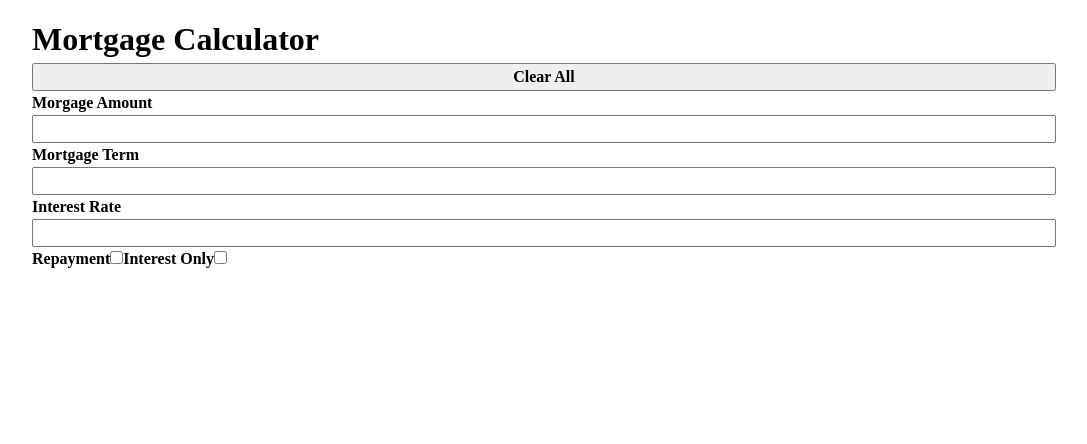
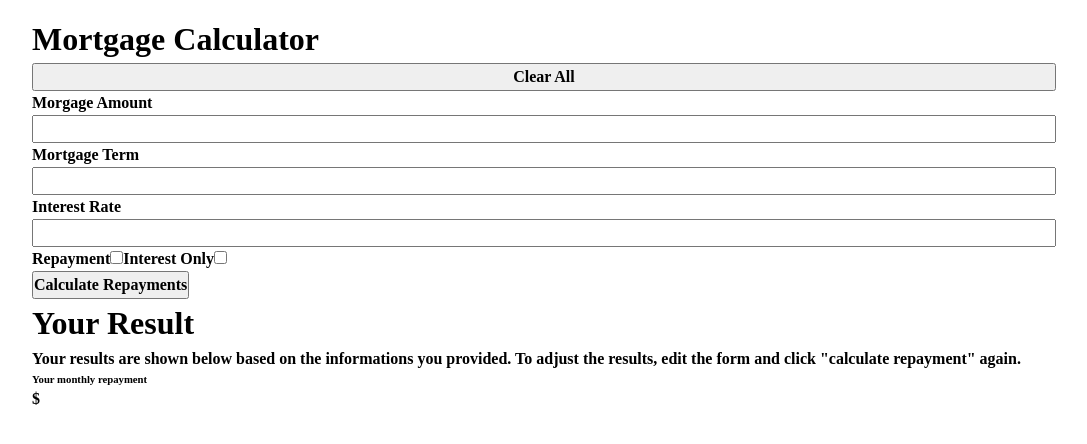
Before and after one commit to Matteonegridev/EquityEase, a React (Vite) app: page / in a window 1280 px wide. Shown: the top 444 px of the page, without its empty margins (96-1183 px from the left). Built offline with nearby package versions, Linux system fonts and the light colour scheme.

Commit message:
started to build the input logic

```diff
--- a/src/App.tsx
+++ b/src/App.tsx
@@ -1,6 +1,8 @@
 import FormApp from "./components/Form/FormApp";
 import MortgageInput from "./components/Mortgage-Input/MortgageInput";
 import MortgageSelect from "./components/Mortgage-Select/MortgageSelect";
+import Result from "./components/Result/Result";
+import SubmitButton from "./components/Submit-Button/SubmitButton";
 
 function App() {
   return (
@@ -10,6 +12,8 @@ function App() {
         <MortgageInput text="Mortgage Term" />
         <MortgageInput text="Interest Rate" />
         <MortgageSelect />
+        <SubmitButton text="Calculate Repayments" />
+        <Result />
       </FormApp>
     </div>
   );
--- a/src/components/Mortgage-Input/MortgageInput.tsx
+++ b/src/components/Mortgage-Input/MortgageInput.tsx
@@ -1,14 +1,21 @@
-import { ComponentProps, useState } from "react";
+import { ComponentProps } from "react";
+import "./Mortgageinput.scss";
 
 type InputProps = ComponentProps<"input"> & {
   text: string;
 };
 
-function MortgageInput({ text, ...rest }: InputProps) {
+function MortgageInput({ text }: InputProps) {
   return (
     <>
       <label className="form__label">{text}</label>
-      <input {...rest} className="form__input" required />
+      <input
+        defaultValue=""
+        min="1"
+        className="form__input"
+        type="number"
+        required
+      />
     </>
   );
 }
--- a/src/components/Mortgage-Input/Mortgageinput.scss
+++ b/src/components/Mortgage-Input/Mortgageinput.scss
@@ -0,0 +1,14 @@
+@use "/src/scss/utils/functions" as f;
+@use "/src/scss/utils/variables" as *;
+@use "/src/scss/utils/mixins" as m;
+
+input::-webkit-outer-spin-button,
+input::-webkit-inner-spin-button {
+  -webkit-appearance: none;
+  margin: 0;
+}
+
+/* Firefox */
+input[type="number"] {
+  -moz-appearance: textfield;
+}
--- a/src/components/Result/Result.tsx
+++ b/src/components/Result/Result.tsx
@@ -0,0 +1,19 @@
+import ResultDisplay from "../../layout/ResultDisplay/ResultDisplay";
+
+function Result() {
+  return (
+    <main>
+      <div>
+        <h1>Your Result</h1>
+        <p>
+          Your results are shown below based on the informations you provided.
+          To adjust the results, edit the form and click "calculate repayment"
+          again.{" "}
+        </p>
+      </div>
+      <ResultDisplay />
+    </main>
+  );
+}
+
+export default Result;
--- a/src/components/Submit-Button/SubmitButton.tsx
+++ b/src/components/Submit-Button/SubmitButton.tsx
@@ -0,0 +1,17 @@
+import { ComponentProps } from "react";
+
+type ButtonProps = ComponentProps<"button"> & {
+  text: string;
+};
+
+function SubmitButton({ text }: ButtonProps) {
+  const handleSubmit = () => {};
+
+  return (
+    <div>
+      <button onClick={handleSubmit}>{text}</button>
+    </div>
+  );
+}
+
+export default SubmitButton;
--- a/src/hooks/useError.tsx
+++ b/src/hooks/useError.tsx
@@ -3,7 +3,9 @@ import { useState, useEffect } from "react";
 function useError() {
   const [isError, setIsError] = useState<"valid" | "invalid" | null>(null);
 
-  useEffect(() => {});
+  useEffect(() => {
+    const regex;
+  });
 }
 
 export default useError;
--- /dev/null
+++ b/src/layout/ResultDisplay/ResultDisplay.tsx
@@ -0,0 +1,16 @@
+type ResultDisplayProps = {
+  result: number;
+};
+
+function ResultDisplay({ result }: ResultDisplayProps) {
+  return (
+    <section>
+      <div>
+        <h6>Your monthly repayment</h6>
+        <p>$ {result}</p>
+      </div>
+    </section>
+  );
+}
+
+export default ResultDisplay;
```
Also changed, not shown: src/components/Result/Result.scss (added), src/layout/ResultDisplay/ResultDisplay.scss (added).
